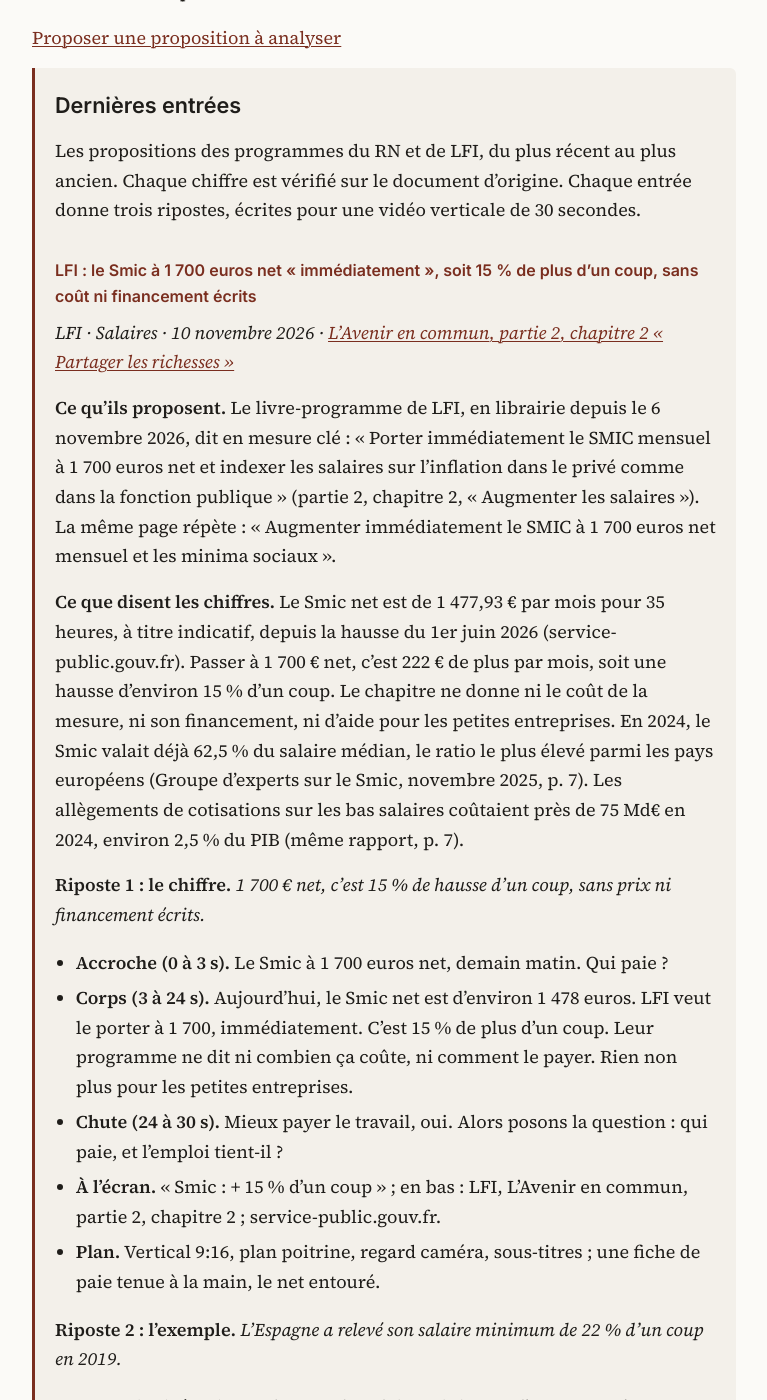
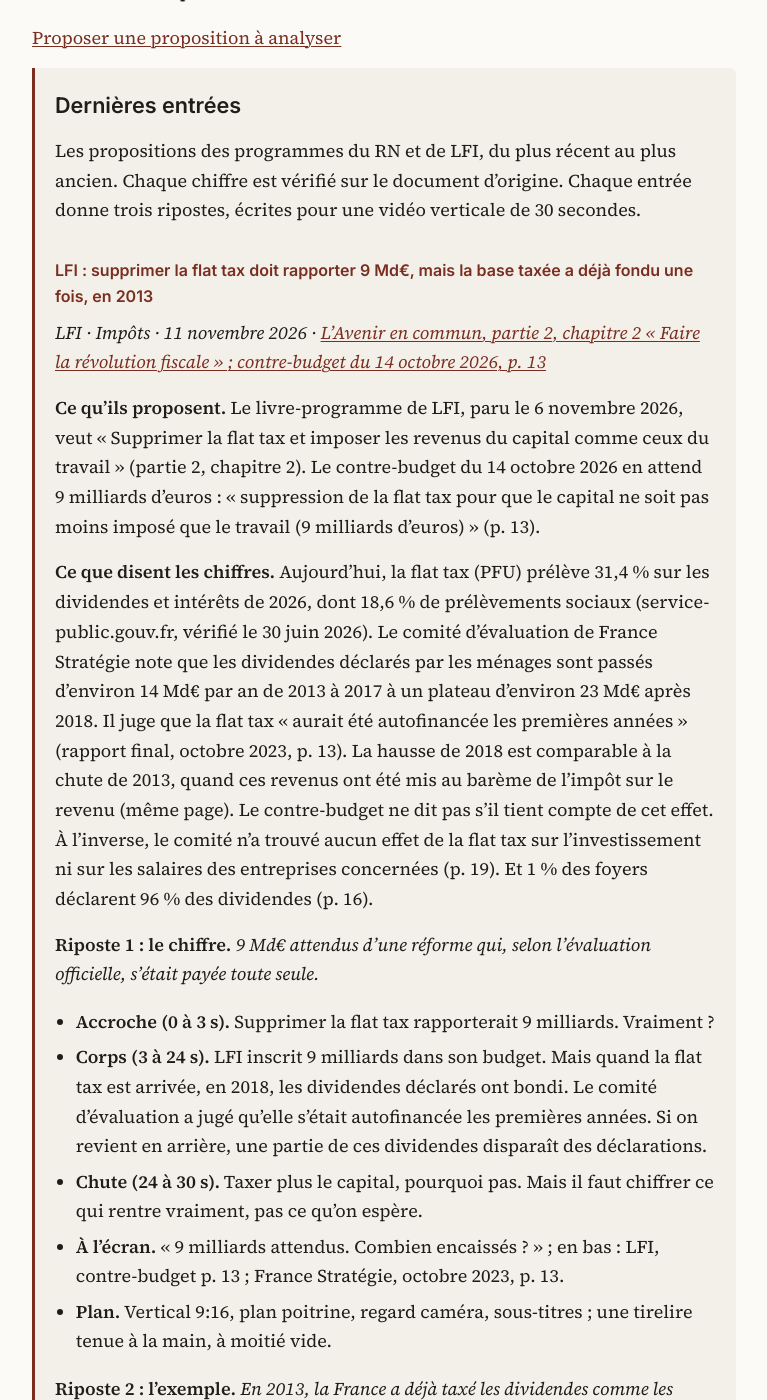
Before and after one commit to ajoly35/riposte-programmes, a Jekyll site: the page built from index.md, in a window 1280 px wide and 1400 px high, scrolled down 267 px. Shown: the whole window, without its empty margins (256-1023 px from the left). Built offline with Jekyll 4.4.1, drawn with Linux system fonts in a browser that asks for light colours; our own code applies the rules of GitHub Pages for plain Markdown files; some of the changed text lies outside the part shown.

Commit message:
Ripostes du 11 novembre 2026 : LFI, suppression de la flat tax
Co-Authored-By: Claude Opus 5.5 <noreply@anthropic.com>
Claude-Session: https://claude.ai/code/session_01G6bx5QdyNS1LiYz5PgAmmi

```diff
--- a/_includes/latest.md
+++ b/_includes/latest.md
@@ -1,4 +1,37 @@
 Les propositions des programmes du RN et de LFI, du plus récent au plus ancien. Chaque chiffre est vérifié sur le document d'origine. Chaque entrée donne trois ripostes, écrites pour une vidéo verticale de 30 secondes.
+
+### LFI : supprimer la flat tax doit rapporter 9 Md€, mais la base taxée a déjà fondu une fois, en 2013
+
+*LFI · Impôts · 11 novembre 2026 · [L'Avenir en commun, partie 2, chapitre 2 « Faire la révolution fiscale » ; contre-budget du 14 octobre 2026, p. 13](https://melenchon2027.fr/programme/livre/une-economie-au-service-des-besoins/chapitre2/)*
+
+**Ce qu'ils proposent.** Le livre-programme de LFI, paru le 6 novembre 2026, veut « Supprimer la flat tax et imposer les revenus du capital comme ceux du travail » (partie 2, chapitre 2). Le contre-budget du 14 octobre 2026 en attend 9 milliards d'euros : « suppression de la flat tax pour que le capital ne soit pas moins imposé que le travail (9 milliards d'euros) » (p. 13).
+
+**Ce que disent les chiffres.** Aujourd'hui, la flat tax (PFU) prélève 31,4 % sur les dividendes et intérêts de 2026, dont 18,6 % de prélèvements sociaux (service-public.gouv.fr, vérifié le 30 juin 2026). Le comité d'évaluation de France Stratégie note que les dividendes déclarés par les ménages sont passés d'environ 14 Md€ par an de 2013 à 2017 à un plateau d'environ 23 Md€ après 2018. Il juge que la flat tax « aurait été autofinancée les premières années » (rapport final, octobre 2023, p. 13). La hausse de 2018 est comparable à la chute de 2013, quand ces revenus ont été mis au barème de l'impôt sur le revenu (même page). Le contre-budget ne dit pas s'il tient compte de cet effet. À l'inverse, le comité n'a trouvé aucun effet de la flat tax sur l'investissement ni sur les salaires des entreprises concernées (p. 19). Et 1 % des foyers déclarent 96 % des dividendes (p. 16).
+
+**Riposte 1 : le chiffre.** *9 Md€ attendus d'une réforme qui, selon l'évaluation officielle, s'était payée toute seule.*
+- **Accroche (0 à 3 s).** Supprimer la flat tax rapporterait 9 milliards. Vraiment ?
+- **Corps (3 à 24 s).** LFI inscrit 9 milliards dans son budget. Mais quand la flat tax est arrivée, en 2018, les dividendes déclarés ont bondi. Le comité d'évaluation a jugé qu'elle s'était autofinancée les premières années. Si on revient en arrière, une partie de ces dividendes disparaît des déclarations.
+- **Chute (24 à 30 s).** Taxer plus le capital, pourquoi pas. Mais il faut chiffrer ce qui rentre vraiment, pas ce qu'on espère.
+- **À l'écran.** « 9 milliards attendus. Combien encaissés ? » ; en bas : LFI, contre-budget p. 13 ; France Stratégie, octobre 2023, p. 13.
+- **Plan.** Vertical 9:16, plan poitrine, regard caméra, sous-titres ; une tirelire tenue à la main, à moitié vide.
+
+**Riposte 2 : l'exemple.** *En 2013, la France a déjà taxé les dividendes comme les salaires : les dividendes déclarés ont chuté.*
+- **Accroche (0 à 3 s).** Taxer les dividendes comme les salaires ? La France l'a déjà fait.
+- **Corps (3 à 24 s).** C'était en 2013. Les dividendes déclarés par les ménages ont chuté aussitôt. Surtout dans les entreprises familiales, qui peuvent garder l'argent dans la société. Avec la flat tax, les dividendes sont remontés à environ 23 milliards par an.
+- **Chute (24 à 30 s).** On a déjà fait l'expérience. Avant de la refaire, regardons ce qu'elle a vraiment rapporté.
+- **À l'écran.** « 2013 : dividendes en chute » ; en bas : France Stratégie, rapport final, octobre 2023, p. 13 et 14.
+- **Plan.** Vertical 9:16, plan poitrine, sous-titres ; un calendrier ouvert sur 2013, une flèche qui descend.
+
+**Riposte 3 : la meilleure alternative.** *À vérifier avec le programme. Piste publique : viser les très gros dividendes avec un taux qui rapporte vraiment.*
+- **Accroche (0 à 3 s).** Qui touche vraiment les dividendes en France ?
+- **Corps (3 à 24 s).** 1 % des foyers déclarent 96 % des dividendes. Le débat n'est donc pas celui du petit épargnant. La vraie question est le bon taux. Trop bas, il fait un cadeau. Trop haut, l'argent reste dans les sociétés et rien ne rentre.
+- **Chute (24 à 30 s).** La bonne question : quel taux fait payer les plus gros sans faire fondre la recette ?
+- **À l'écran.** « 1 % des foyers, 96 % des dividendes » ; en bas : France Stratégie, rapport final, octobre 2023, p. 16.
+- **Plan.** Vertical 9:16, plan poitrine, regard caméra ; une part de gâteau énorme à côté de miettes.
+
+**Position d'Édouard.** À vérifier : aucune position publique sur la flat tax trouvée pendant cette veille ; l'alternative de la riposte 3 est à valider avec le programme avant tournage.
+
+**Sources.** [LFI, L'Avenir en commun, partie 2, chapitre 2](https://melenchon2027.fr/programme/livre/une-economie-au-service-des-besoins/chapitre2/) ; [LFI, contre-budget du 14 octobre 2026, p. 13](https://melenchon2027.fr/wp-content/uploads/2026/10/Comment-nous-allons-remettre-de-l-ordre-dans-les-comptes-publics.pdf) ; [Service-public.gouv.fr, prélèvements sociaux sur les revenus du patrimoine, vérifié le 30 juin 2026](https://www.service-public.gouv.fr/particuliers/vosdroits/F2329) ; [France Stratégie, Comité d'évaluation des réformes de la fiscalité du capital, rapport final, avis du comité, octobre 2023, p. 13, 14, 16 et 19](https://www.strategie-plan.gouv.fr/files/files/Publications/Rapport/fs-2023-rapport-isf-quatrieme_rapport_complet_17octobre_avis_0.pdf)
 
 ### LFI : le Smic à 1 700 euros net « immédiatement », soit 15 % de plus d'un coup, sans coût ni financement écrits
 
```
